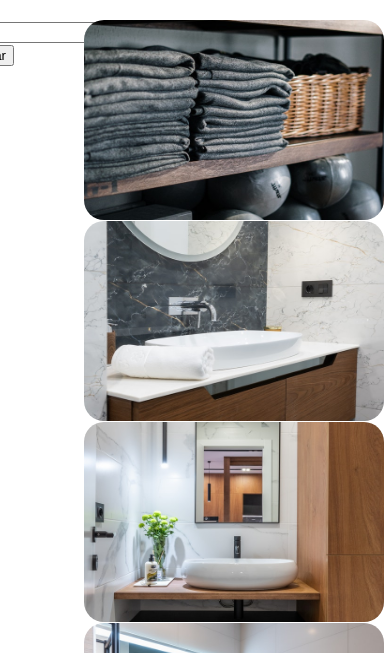
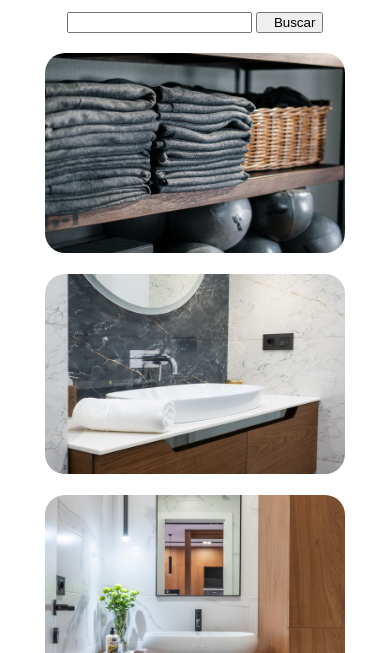
Before and after one commit to GaspiLenzi/proyecto-coder, a website: page secciones/baño.html in a window 390 px wide. Shown: the part 447-1100 px from the top of the page. Drawn offline with Linux system fonts and the light colour scheme.

Commit message:
Corrijo barra de busqueda

```diff
--- a/scss/prueba.scss
+++ b/scss/prueba.scss
@@ -327,9 +327,13 @@ nav {
 
     .main-grid {
 
-        .grid-sections {
-            display: none;
-            grid-template-columns: 0% 100%;
+        display: inline;
+
+        div {
+            align-self: center;
+            text-align: center;
+            margin-bottom: 10px;
+            margin-top: 10px;
         }
 
         .grid-items {
```
Also changed, not shown: css/pruebacss.css.
